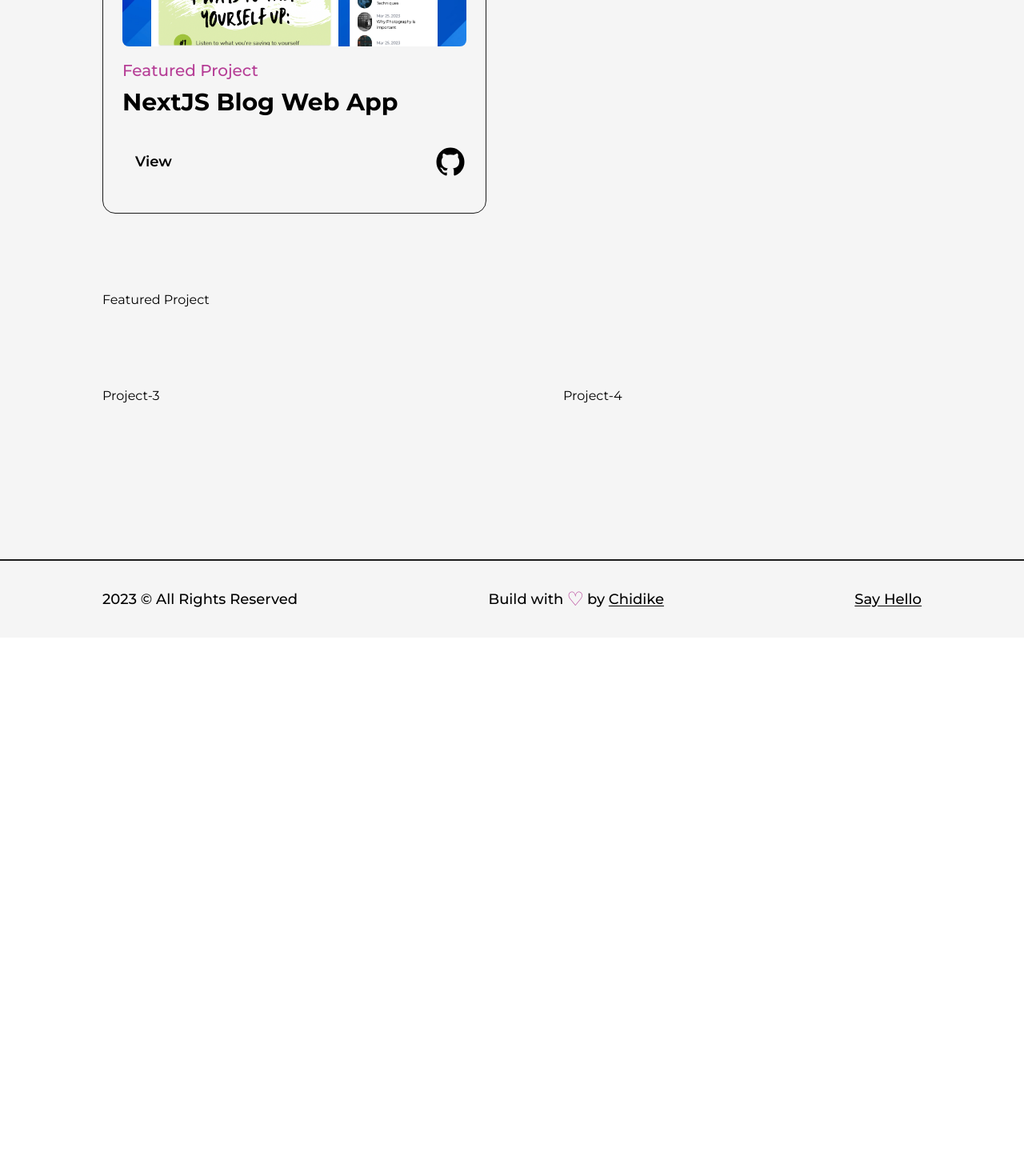
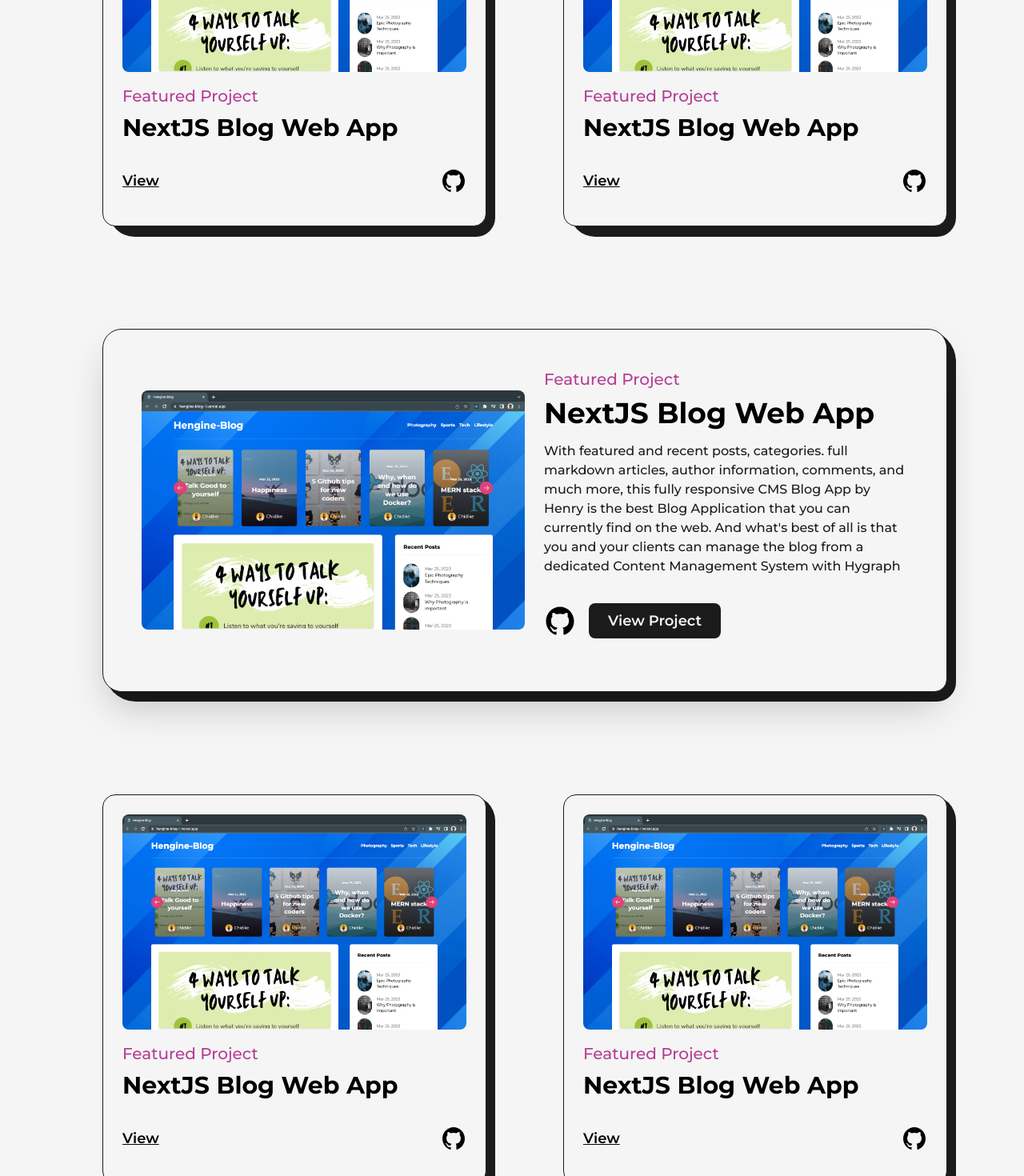
Before and after one commit to lacegiovanni17/Nextjs-dev-Portfolio, a Next.js app: page /projects in a window 1280 px wide. Shown: the part 1330-2800 px from the top of the page at 80% size. Before the commit the page ends 2127 px from the top, so only its background shows below. Built offline with nearby package versions, Linux system fonts and the light colour scheme.

Commit message:
added new feat projects styling

```diff
--- a/src/pages/projects.js
+++ b/src/pages/projects.js
@@ -9,7 +9,8 @@ import project1 from "../../public/images/projects/hengine-blog.jpg";
 
 const FeaturedProject = ({ type, title, summary, img, link, github }) => {
   return (
-    <article className="w-full flex items-center justify-between rounded-3xl border border-solid border-dark bg-light shadow-2xl p-12">
+    <article className="w-full flex items-center justify-between relative rounded-br-2xl rounded-3xl border border-solid border-dark bg-light shadow-2xl p-12">
+      <div className="absolute top-0 -right-3 -z-10 w-[101%] h-[103%] rounded-[2.5rem] bg-dark rounded-br-3xl" />
       <Link
         href={link}
         target="_blank"
@@ -31,7 +32,11 @@ const FeaturedProject = ({ type, title, summary, img, link, github }) => {
           <Link href={github} target="_blank" className="w-10">
             <GithubIcon />
           </Link>
-          <Link href={link} target="_blank" className="ml-4 rounded-lg bg-dark text-light p-2 px-6 text-lg font-semibold">
+          <Link
+            href={link}
+            target="_blank"
+            className="ml-4 rounded-lg bg-dark text-light p-2 px-6 text-lg font-semibold"
+          >
             View Project
           </Link>
         </div>
@@ -40,9 +45,10 @@ const FeaturedProject = ({ type, title, summary, img, link, github }) => {
   );
 };
 
-const Project = ({title, type, img, link, github}) => {
+const Project = ({ title, type, img, link, github }) => {
   return (
     <article className="w-full flex flex-col items-center justify-center rounded-2xl border border-solid border-dark bg-light p-6 relative">
+      <div className="absolute top-0 -right-3 -z-10 w-[101%] h-[103%] rounded-[2rem] bg-dark rounded-br-3xl" />
       <Link
         href={link}
         target="_blank"
@@ -63,19 +69,18 @@ const Project = ({title, type, img, link, github}) => {
           <Link
             href={link}
             target="_blank"
-            className="ml-4 text-lg font-semibold"
+            className="text-lg font-semibold underline"
           >
             View
           </Link>
-          <Link href={github} target="_blank" className="w-10">
+          <Link href={github} target="_blank" className="w-8">
             <GithubIcon />
           </Link>
         </div>
       </div>
     </article>
   );
-}
-
+};
 
 const projects = () => {
   return (
@@ -90,7 +95,7 @@ const projects = () => {
             text="Imagination Trumps Knowledge!"
             className="mb-16"
           />
-          <div className="grid grid-cols-12 gap-24">
+          <div className="grid grid-cols-12 gap-24 gap-y-32">
             <div className="col-span-12">
               <FeaturedProject
                 title="NextJS Blog Web App"
@@ -121,10 +126,66 @@ const projects = () => {
                 type="Featured Project"
               />
             </div>
-            <div className="col-span-6">Project-2</div>
-            <div className="col-span-12">Featured Project</div>
-            <div className="col-span-6">Project-3</div>
-            <div className="col-span-6">Project-4</div>
+            <div className="col-span-6">
+              <Project
+                title="NextJS Blog Web App"
+                img={project1}
+                summary="Project2 With featured and recent posts, categories. full markdown articles,
+                author information, comments, and much more, this fully responsive
+                CMS Blog App by Henry is the best Blog Application that
+                you can currently find on the web. And what's best of all is
+                that you and your clients can manage the blog from a dedicated
+                Content Management System with Hygraph"
+                link="https://hengine-blog-1.vercel.app/"
+                github="https://github.com/lacegiovanni17/hengine-blog"
+                type="Featured Project"
+              />
+            </div>
+            <div className="col-span-12">
+              <FeaturedProject
+                title="NextJS Blog Web App"
+                img={project1}
+                summary="With featured and recent posts, categories. full markdown articles,
+                author information, comments, and much more, this fully responsive
+                CMS Blog App by Henry is the best Blog Application that
+                you can currently find on the web. And what's best of all is
+                that you and your clients can manage the blog from a dedicated
+                Content Management System with Hygraph"
+                link="https://hengine-blog-1.vercel.app/"
+                github="https://github.com/lacegiovanni17/hengine-blog"
+                type="Featured Project"
+              />
+            </div>
+            <div className="col-span-6">
+              <Project
+                title="NextJS Blog Web App"
+                img={project1}
+                summary="Project2 With featured and recent posts, categories. full markdown articles,
+                author information, comments, and much more, this fully responsive
+                CMS Blog App by Henry is the best Blog Application that
+                you can currently find on the web. And what's best of all is
+                that you and your clients can manage the blog from a dedicated
+                Content Management System with Hygraph"
+                link="https://hengine-blog-1.vercel.app/"
+                github="https://github.com/lacegiovanni17/hengine-blog"
+                type="Featured Project"
+              />
+            </div>
+            <div className="col-span-6">
+              <Project
+                title="NextJS Blog Web App"
+                img={project1}
+                summary="Project2 With featured and recent posts, categories. full markdown articles,
+                author information, comments, and much more, this fully responsive
+                CMS Blog App by Henry is the best Blog Application that
+                you can currently find on the web. And what's best of all is
+                that you and your clients can manage the blog from a dedicated
+                Content Management System with Hygraph"
+                link="https://hengine-blog-1.vercel.app/"
+                github="https://github.com/lacegiovanni17/hengine-blog"
+                type="Featured Project"
+              />
+            </div>
           </div>
         </Layout>
       </main>
```
